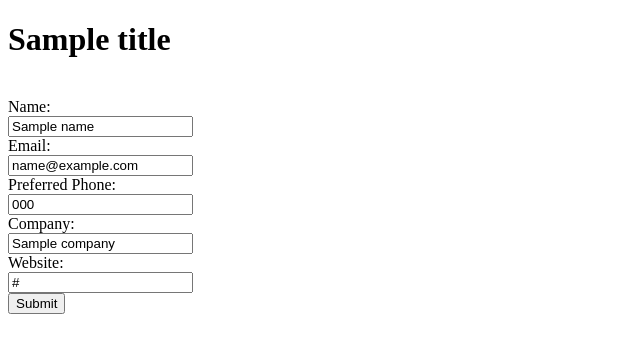
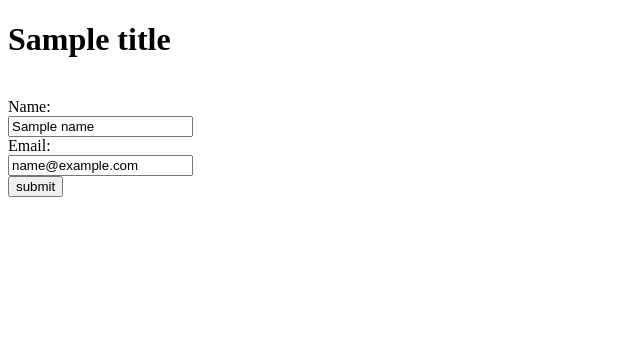
Before and after one commit to guyyatsu/-contacts, a Flask app: template templates/ContactForm.html in a window 1280 px wide. Shown: the top 353 px of the page, without its empty margins (0-640 px from the left). Run offline with Flask 2, Linux system fonts and the light colour scheme; the template is opened without the code that fills it: most values are stand-ins (such as "Sample title", 1, 10 or a date in 2020); parts of the project's set-up code (start-up, migrations or seed data) failed here and were passed over.

Commit message:
Better commenting and spacing; required input only.

```diff
--- a/templates/ContactForm.html
+++ b/templates/ContactForm.html
@@ -4,8 +4,6 @@
 {% block scripting %}
 <!-- SUPPOSEDLY this allows for input masking, but so far I cant get it to work. -->
 
-<!-- <script type="text/javascript" src="{{ url_for('static', filename='masking-input.js') }}" data-autoinit="true"></script> -->
-<!-- <link rel="stylesheet" href="{{ url_for('static', filename='masking-input.css') }}"/> -->
 {% endblock %}
 
 
@@ -16,33 +14,73 @@
 
 <form method="post" enctype="multipart/form-data">
 
+  <!--[ BEGIN: INPUT FIELDS ]-->
+  <div id="InputFields">
+
+    <!--[ BEGIN: REQUIRED ARGUMENTS ]-->
+    <div id="RequiredInputs" class="RequiredInputs">
+
       <!-- Visitors $NAME -->
       <label for="ContactName">Name:</label><br>
       <input required type="text" id="ContactName"
-           name="ContactName" value="{{ name }}"><br>
+             name="ContactName" value="{{ name }}"
+             placeholder="First Last"><br>
+
 
       <!-- Visitors $EMAIL -->
       <label for="Email">Email:</label><br>
       <input required type="email" id="Email"
-           value="{{ email }}" name="Email"><br>
+             value="{{ email }}" name="Email"
+             placeholder="YOUsername@YOUR.domain"><br>
+
+    <!--[ END: REQUIRED ARGUMENTS ]-->
+    </div>
+
+    <!--[ BEGIN: OPTIONAL ARGUMENTS ]-->
+    <!--
+    <div id="OptionalInputs" class="OptionalInputs">
+    -->
 
       <!-- Visitors $PHONE -->
+      <!--
       <label for="PreferredPhone">Preferred Phone:</label><br>
       <input type="tel" id="PreferredPhone" name="PreferredPhone"
              value="{{ phone }}"
+             placeholder="000-000-0000"
              pattern="[0-9]{3}-[0-9]{3}-[0-9]{4}"><br>
+      -->
 
       <!-- Visitors $COMPANY -->
+      <!--
       <label for="Company">Company:</label><br>
       <input type="text" value="{{ company }}"
-           id="Company" name="Company"><br>
+             id="Company" name="Company"
+             placeholder="Business Factory LTD"><br>
+      -->
 
       <!-- Visitors $WEBSITE -->
+      <!--
       <label for="Website">Website:</label><br>
       <input type="url" value="{{ website }}"
-           id="Website" name="Website"><br>
+             id="Website" name="Website"
+             placeholder="https://github.com/guyyatsu.me"><br>
+      -->
 
-    <input type="submit"><br>
+    <!--[ END: OPTIONAL ARGUMENTS ]-->
+    <!--
+    </div>
+    -->
+
+  <!--[ END: INPUT FIELDS ]-->
+  </div>
+
+
+  <!--[ BEGIN: SUBMISSION BUTTON(S) ]-->
+  <div id="SubmissionButtons">
+    <button id="submitButton" type="submit" onclick="UpdateForm()">submit</button>
+  <!--[ END: SUBMISSION BUTTON(S) ]-->
+  </div>
+
 </form>
 
 {% endblock %}
```
Lines whose indentation alone changed are shown as unchanged.
